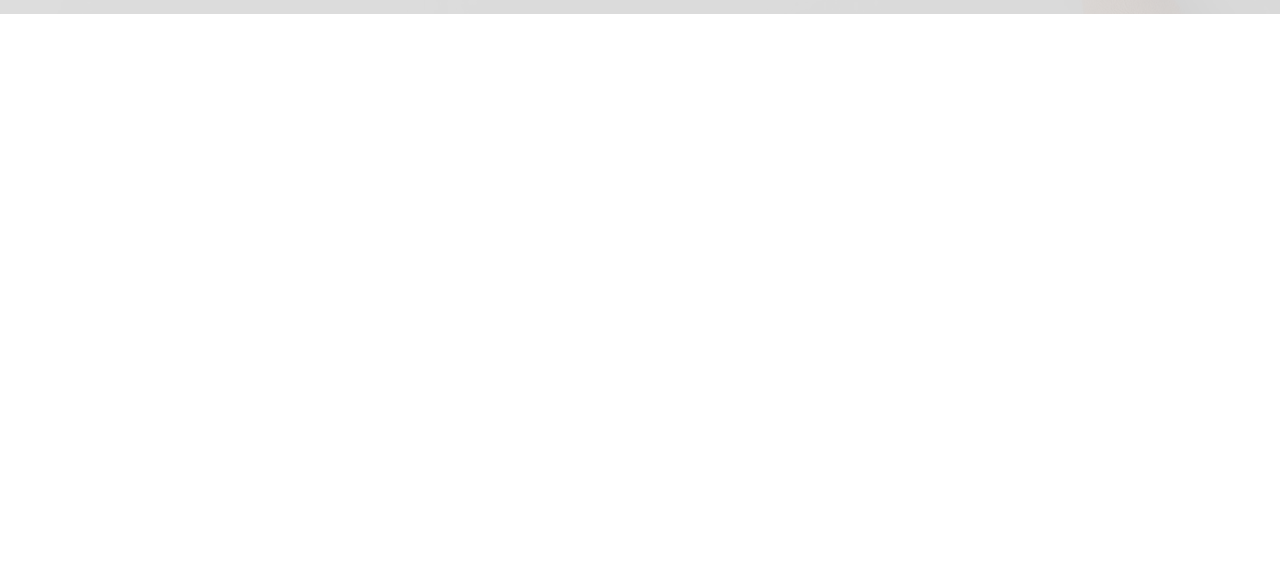
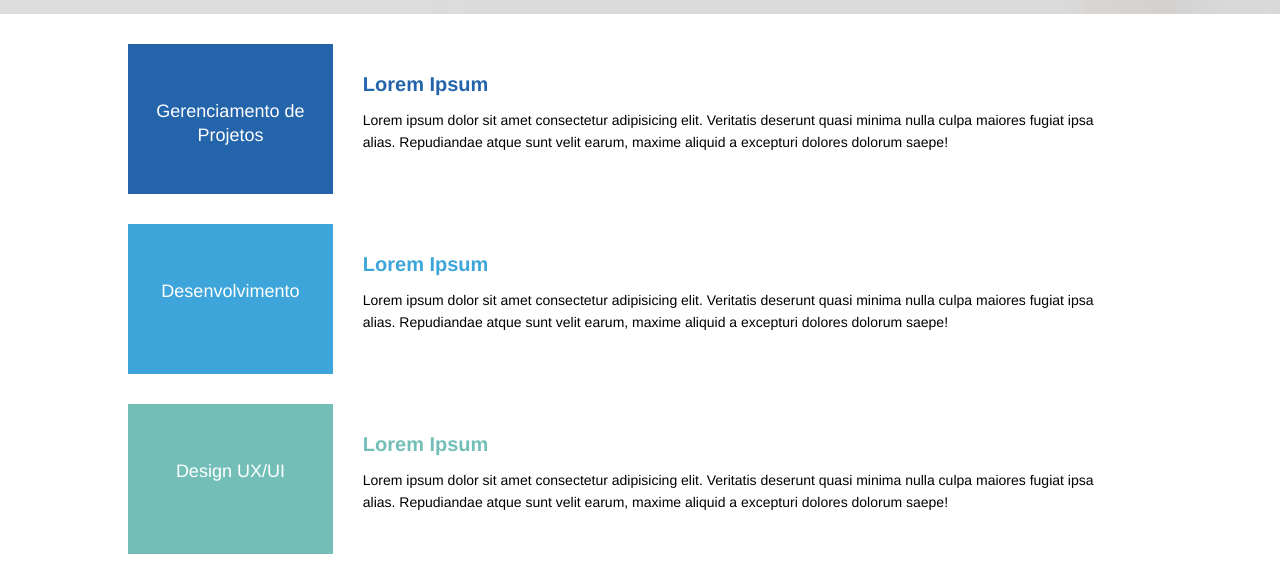
Before and after one commit to guiestephano/Udemy-Bootstrap5, a plain HTML site: page ProjetoHtmlCSS/index.html in a window 1280 px wide. Shown: the part 586-1170 px from the top of the page. Before the commit the page ends 800 px from the top, so only its background shows below. Drawn offline with Linux system fonts and the light colour scheme.

Commit message:
Criacao da section html e css

```diff
--- a/ProjetoHtmlCSS/CSS/style.css
+++ b/ProjetoHtmlCSS/CSS/style.css
@@ -76,3 +76,82 @@ html{
 .company-info-titlebox p{
     color: #222;
 }
+
+/* SERVIÇOS */
+.services-container{
+    max-width: 1200px;
+    padding: 30px 10%;
+    padding-bottom: 0;
+}
+
+.service-box{
+    width: 100%;
+    position: relative;
+    clear: both;
+    height: 150px;
+    margin-bottom: 30px;
+}
+
+.service-box:last{
+    margin-bottom: 0;
+}
+
+.service-title{
+    width: 20%;
+    height: 150px;
+    background-color: #ddd;
+    float: left;
+    text-align: center;
+    line-height: 150px;
+    padding: 20px;
+    box-sizing: border-box;
+}
+
+.service-title p{
+    padding-top: 35px;
+    color: #fff;
+    font-size: 18px;
+    line-height: 24px;
+}
+
+.service-description{
+    width: 80%;
+    float: left;
+    padding: 30px;
+    box-sizing: border-box;
+}
+
+.service-description h3{
+    font-size: 20px;
+    margin-bottom: 15px;
+    font-weight: bold;
+}
+
+.service-description p{
+    font-size: 14px;
+    line-height: 22px;
+}
+
+#gerenciamento-title{
+    color: #2364aa;
+}
+
+#dev-title{
+    color: #3da5d9;
+}
+
+#design-title{
+    color: #73bfb8;
+}
+
+#gerenciamento-box{
+    background-color: #2364aa;
+}
+
+#dev-box{
+    background-color: #3da5d9;
+}
+
+#design-box{
+    background-color: #73bfb8;
+}
--- a/ProjetoHtmlCSS/index.html
+++ b/ProjetoHtmlCSS/index.html
@@ -31,6 +31,49 @@
                 </div>
             </div>
         </header>
+        <section>
+            <div class="services-container">
+                <div class="service-box">
+                    <div class="service-title" id="gerenciamento-box">
+                        <p>Gerenciamento de Projetos</p>
+                    </div>
+                    <div class="service-description">
+                        <h3 id="gerenciamento-title">Lorem Ipsum</h3>
+                        <p>
+                            Lorem ipsum dolor sit amet consectetur adipisicing elit. Veritatis deserunt
+                            quasi minima nulla culpa maiores fugiat ipsa alias. Repudiandae atque sunt
+                            velit earum, maxime aliquid a excepturi dolores dolorum saepe!
+                        </p>
+                    </div>
+                </div>
+                <div class="service-box">
+                    <div class="service-title" id="dev-box">
+                        <p>Desenvolvimento</p>
+                    </div>
+                    <div class="service-description">
+                        <h3 id="dev-title">Lorem Ipsum</h3>
+                        <p>
+                            Lorem ipsum dolor sit amet consectetur adipisicing elit. Veritatis deserunt
+                            quasi minima nulla culpa maiores fugiat ipsa alias. Repudiandae atque sunt
+                            velit earum, maxime aliquid a excepturi dolores dolorum saepe!
+                        </p>
+                    </div>
+                </div>
+                <div class="service-box">
+                    <div class="service-title" id="design-box">
+                        <p>Design UX/UI</p>
+                    </div>
+                    <div class="service-description">
+                        <h3 id="design-title">Lorem Ipsum</h3>
+                        <p>
+                            Lorem ipsum dolor sit amet consectetur adipisicing elit. Veritatis deserunt
+                            quasi minima nulla culpa maiores fugiat ipsa alias. Repudiandae atque sunt
+                            velit earum, maxime aliquid a excepturi dolores dolorum saepe!
+                        </p>
+                    </div>
+                </div>
+            </div>
+        </section>
     </div>
 </body>
 </html>
```
